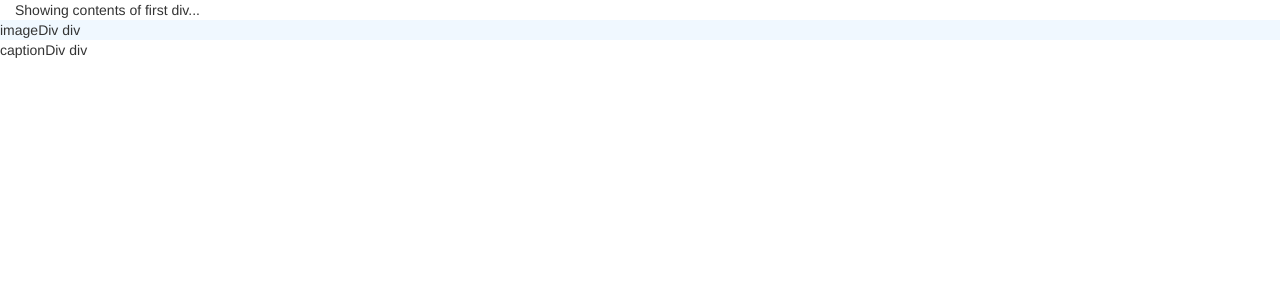
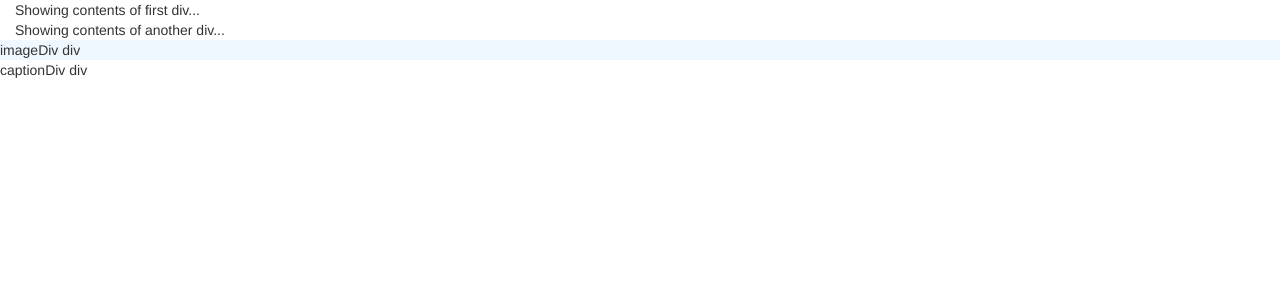
Before and after one commit to ScottCooper520/holicoops-repo, a Django app: page / in a window 1280 px wide. Shown: the top 300 px of the page. Run offline with Django 3.2, Linux system fonts and the light colour scheme; data that the repository does not hold is empty; some libraries are stand-ins or nearby versions.

Commit message:
Added a new div...

```diff
--- a/hss/templates/hss/holiday_ss.html
+++ b/hss/templates/hss/holiday_ss.html
@@ -60,6 +60,9 @@
         <div>
             Showing contents of first div...
         </div>
+        <div>
+                Showing contents of another div...
+            </div>
         <div id="imageDiv" class="row">
             imageDiv div
                 {% for slide in slides %}
```
